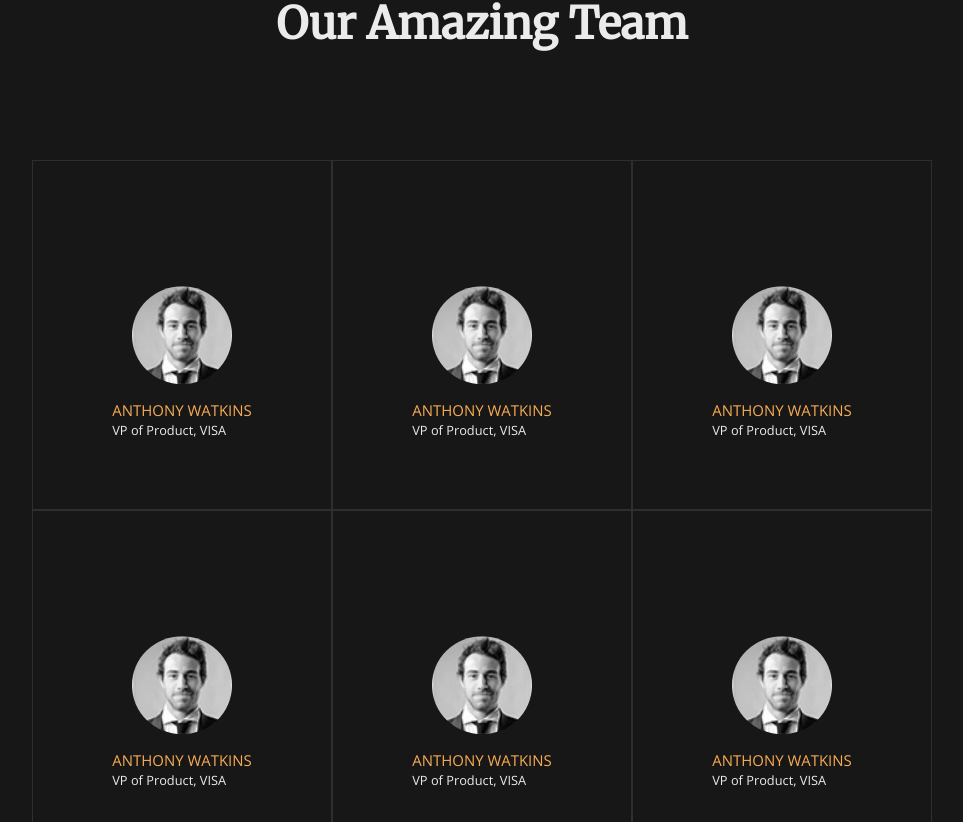
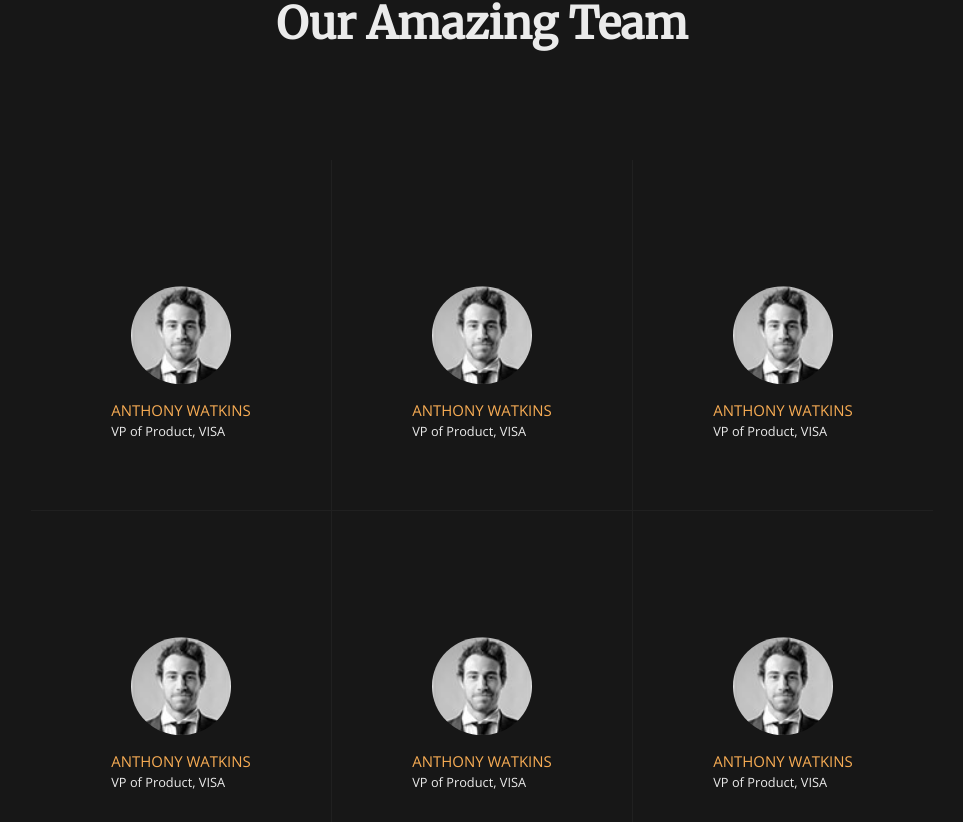
Before and after one commit to dragomir-urdov/Fusion, a website: page src/index.html in a window 1280 px wide. Shown: the part 4058-4880 px from the top of the page, without its empty margins (158-1121 px from the left). Drawn offline with nearby package versions, Linux system fonts and the light colour scheme.

Commit message:
update team card border

```diff
--- a/src/sass/components/_card.scss
+++ b/src/sass/components/_card.scss
@@ -95,9 +95,8 @@
     height: 350px;
     overflow: hidden;
     padding: 1rem 1rem 2rem;
-    border: 1px solid rgba(255, 255, 255, 0.1);
+    background-color: var(--primary-color-black);
 
-    // display: flex;
     position: relative;
     font-size: 0.8rem;
     line-height: 1.3rem;
--- a/src/sass/layout/_team.scss
+++ b/src/sass/layout/_team.scss
@@ -12,11 +12,13 @@
     }
 
     &__wrapper {
-        width: 100%;
-        max-width: 1200px;
+        width: min-content;
+        max-width: 90vw;
         display: grid;
+        gap: 1px;
         grid-template-columns: repeat(auto-fill, 300px);
         justify-content: center;
         margin: 6rem auto 0;
+        background-color: var(--background);
     }
 }
```
Also changed, not shown: src/css/style.css.
